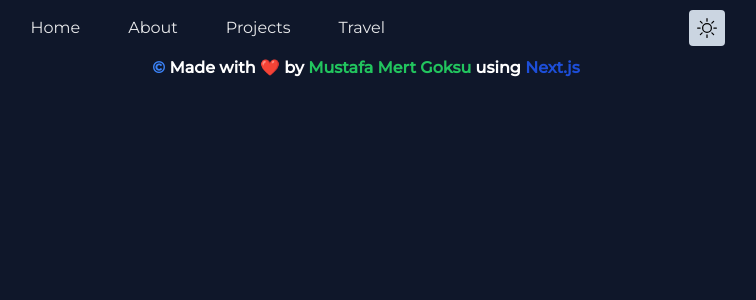
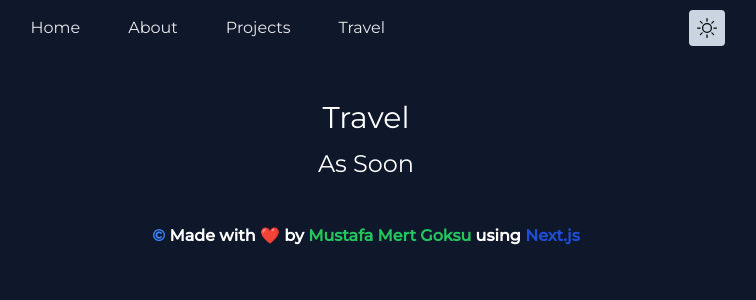
Before and after one commit to mustafamertgoksu/my-blog, a Next.js app: page /travel in a window 1280 px wide. Shown: the top 300 px of the page, without its empty margins (274-1030 px from the left). Built offline with nearby package versions, Linux system fonts and the light colour scheme.

Commit message:
lighthouse score increase

```diff
--- a/src/datas/index.ts
+++ b/src/datas/index.ts
@@ -144,7 +144,7 @@ export const TechsIcons: any[] = [
 
 export const SocialLinks: any[] = [
   {
-    name: 'github',
+    name: 'Github',
     link: 'https://github.com/mustafamertgoksu',
     color: '#000',
     image: '/images/github.svg',
--- a/src/pages/about.tsx
+++ b/src/pages/about.tsx
@@ -73,7 +73,7 @@ const About: NextPage = () => {
         </h2>
         {SocialLinks.map((socialLink) => (
           <a
-            className={`my-4 py-2 opacity-80 hover:opacity-95 flex items-center justify-around w-48 rounded bg-neutral-900 ${styles.socialLink}`}
+            className={`my-4 py-3 opacity-80 hover:opacity-95 flex items-center justify-around w-48 rounded bg-neutral-900 ${styles.socialLink}`}
             href={socialLink.link}
           >
             <Image src={socialLink.image} width="32" height="32" />
--- a/src/pages/index.tsx
+++ b/src/pages/index.tsx
@@ -218,7 +218,7 @@ const Home: NextPage<Props> = ({ posts }) => {
                     width="30"
                     height="30"
                   />
-                  <a href="" className="text-white mx-3">{post.title}</a>
+                  <span className="text-white mx-3">{post.title}</span>
                 </div>
                 <div className="flex justify-center">
                   <h3 className="text-center text-white">Date: &nbsp;</h3>
--- a/src/pages/travel.tsx
+++ b/src/pages/travel.tsx
@@ -1,13 +1,37 @@
 import type { NextPage } from "next";
 import { useEffect } from "react";
 import { useTitle } from "../hooks/useTitle";
+import { useToggleTheme } from "../hooks/useToggleTheme";
 
 const Travel: NextPage = () => {
   const { setTitle } = useTitle();
+  const { theme } = useToggleTheme();
+  const isLightMode = theme === "light";
   useEffect(() => {
     setTitle("Travel");
   }, []);
-  return <main></main>;
+  return (
+    <main className="container">
+      <h1
+        className={
+          !isLightMode
+            ? 'text-center my-3 text-3xl text-white'
+            : 'text-center my-3 text-3xl text-black'
+        }
+      >
+        Travel
+      </h1>
+      <h3
+        className={
+          !isLightMode
+            ? 'text-center my-3 text-2xl text-white'
+            : 'text-center my-3 text-2xl text-black'
+        }
+      >
+        As Soon
+      </h3>
+    </main>
+  );
 };
 
 export default Travel;
```
